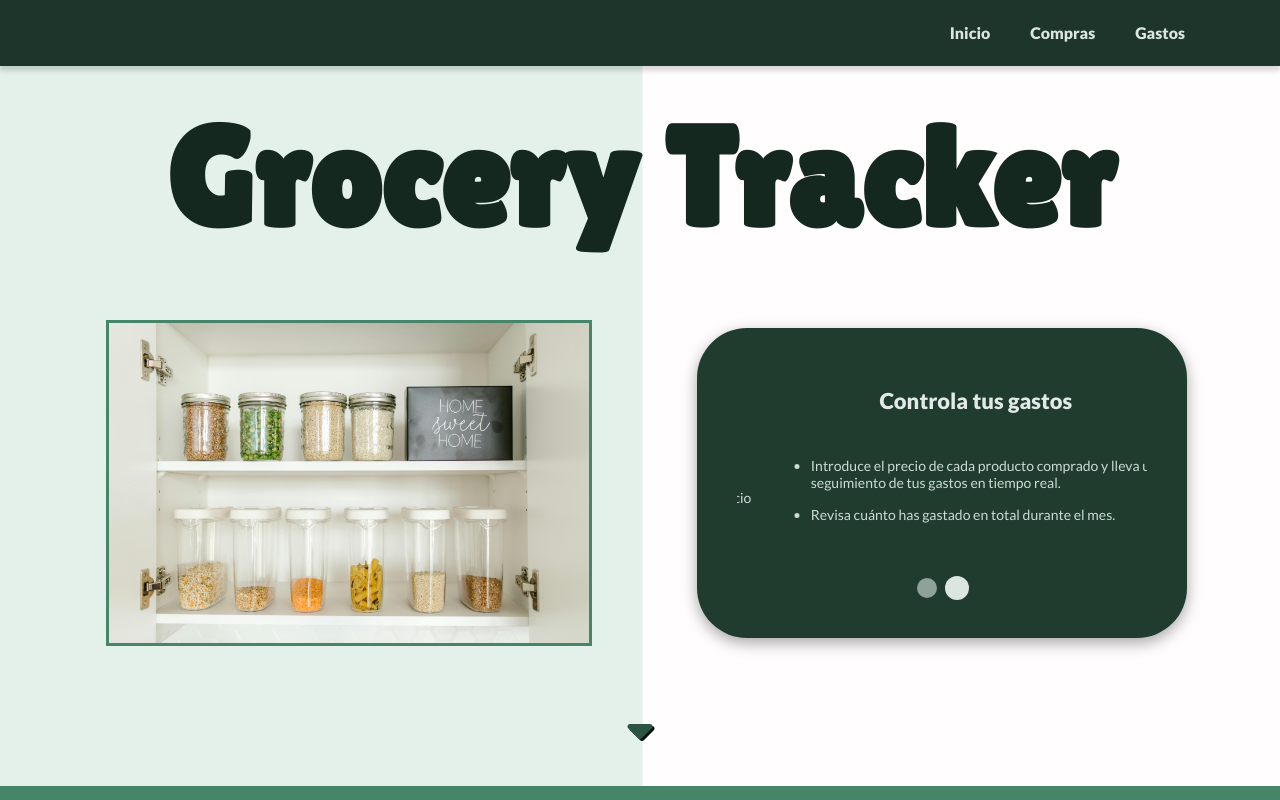
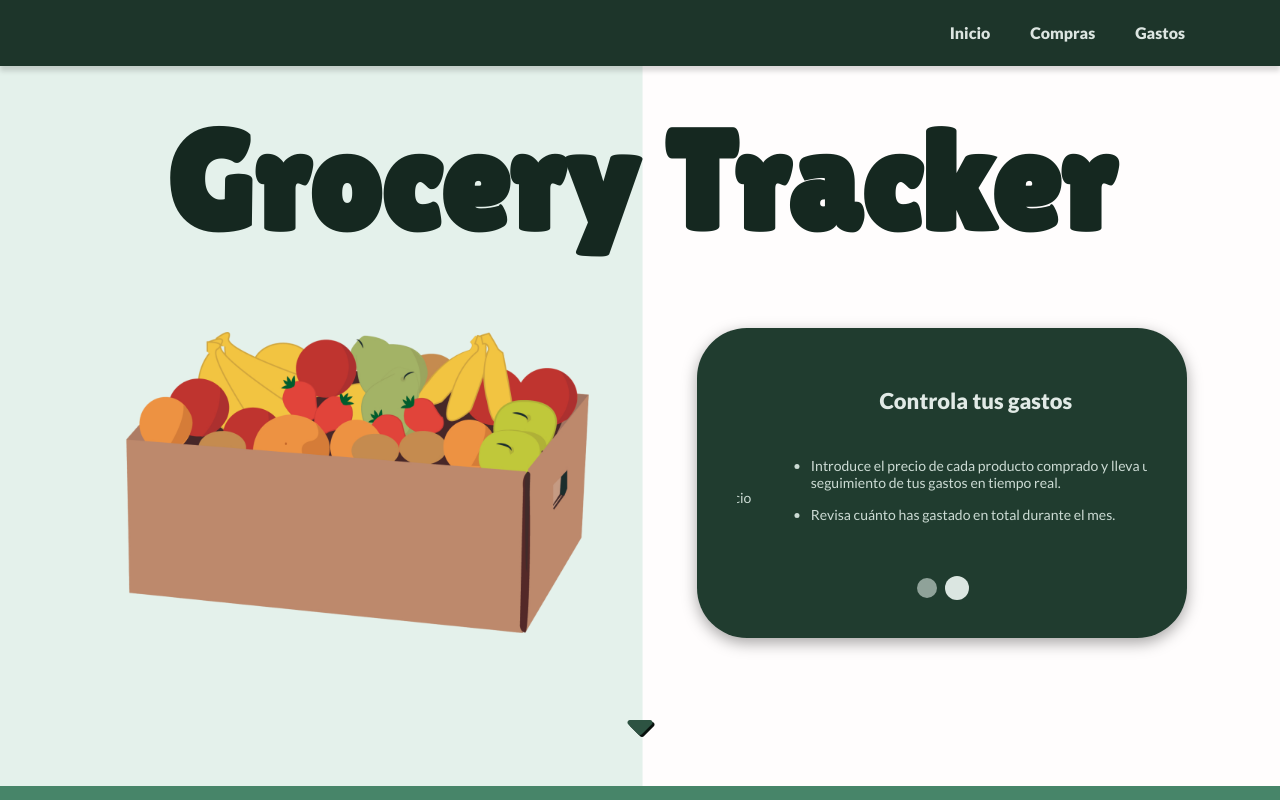
Before and after one commit to LorenaSTN/Grocery-Tracker, a React (Vite) app: page /#root in a window 1280 px wide. Shown: the top 800 px of the page. Built offline with nearby package versions, Linux system fonts and the light colour scheme; a web font is replaced by a local one.

Commit message:
header modified

```diff
--- a/src/components/Header.jsx
+++ b/src/components/Header.jsx
@@ -1,6 +1,6 @@
 import "../scss/components/Header.scss";
 import Fruit from "../images/fruit.png";
-import Pantry from "../images/pantry.jpg"
+import Pantry from "../images/pantryy.jpg";
 import { Link } from "react-router-dom";
 
 function Header({ setCurrentSlide }) {
@@ -13,7 +13,7 @@ function Header({ setCurrentSlide }) {
 
       <div className="home-sectionwrapper">
         <section className="home-section1">
-          <img className="home-image" src={Pantry} alt="Despensa" />
+          <img className="home-image" src={Fruit} alt="Despensa" />
         </section>
         <section className="home-section2">
           <div className="section2-wrapper">
--- a/src/scss/components/Header.scss
+++ b/src/scss/components/Header.scss
@@ -82,7 +82,6 @@
 
     img {
       width: 480px;
-      border: 3px solid hsl(153, 30%, 40%);
       z-index: 2;
 
       @media screen and (max-width: 1100px) {
```
Also changed, not shown: src/images/pantry.jpg (deleted), 1 other file (tests, documents, lock files or other folders).
